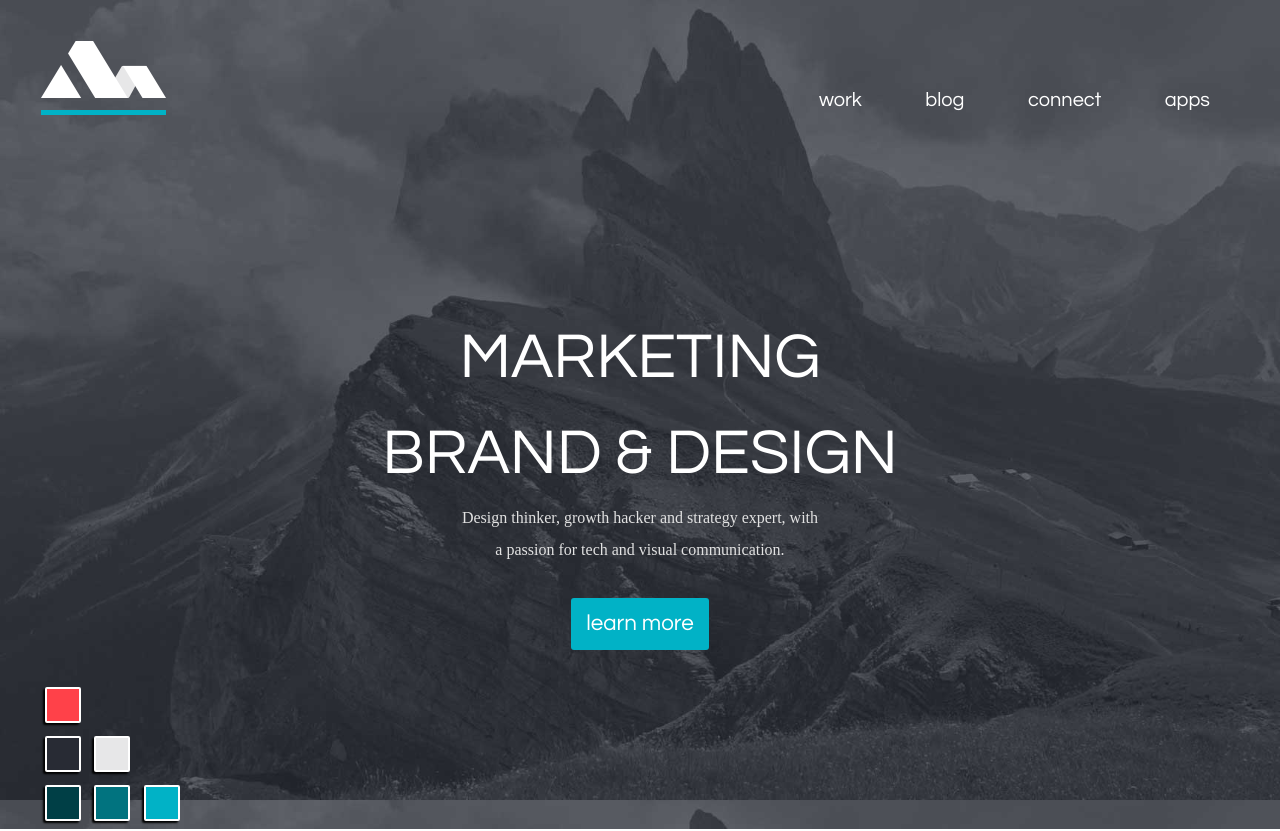
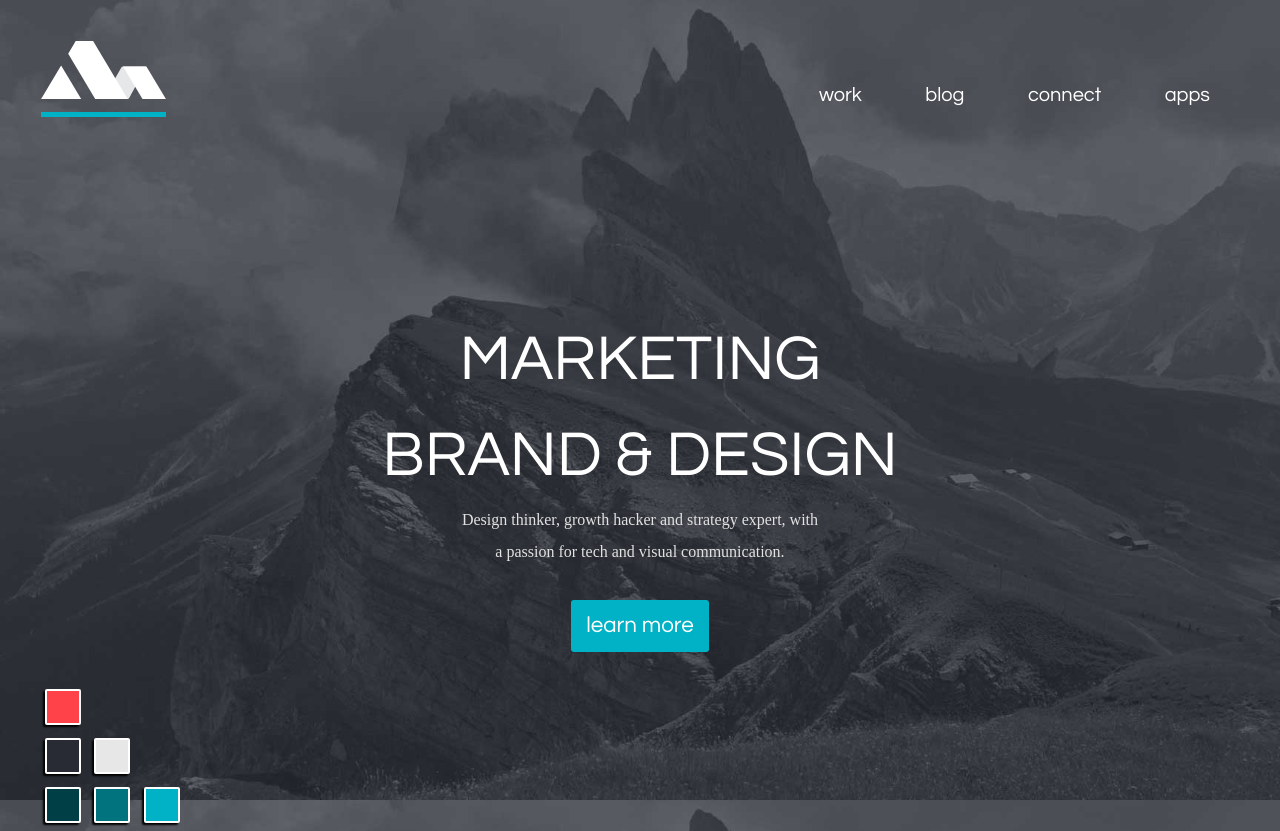
Before and after one commit to andrewhml/andrewhml.github.com, a plain HTML site: page index.html in a window 1280 px wide. Drawn offline with Linux system fonts and the light colour scheme; a web font is replaced by a local one.

Commit message:
trying svg code for header

```diff
--- a/index.html
+++ b/index.html
@@ -8,7 +8,25 @@
     <body>
         <div class="navbar">
             <div class="logo">
-                <a href="index.html"><img class="nav-logo" src="images/ahml-logo-small.png"></a>
+                <?xml version="1.0" encoding="utf-8"?>
+                <!-- Generator: Adobe Illustrator 16.0.4, SVG Export Plug-In . SVG Version: 6.00 Build 0)  -->
+                <!DOCTYPE svg PUBLIC "-//W3C//DTD SVG 1.1//EN" "http://www.w3.org/Graphics/SVG/1.1/DTD/svg11.dtd">
+                <svg class="nav-logo" version="1.1" id="Layer_1" xmlns="http://www.w3.org/2000/svg" xmlns:xlink="http://www.w3.org/1999/xlink" x="0px" y="0px"
+                     width="125px" height="60px" viewBox="0 0 125 60" style="enable-background:new 0 0 125 60;" xml:space="preserve">
+                <style type="text/css">
+                <![CDATA[
+                    .st0{fill:#E6E7E8;}
+                    .st1{fill:#FFFFFF;}
+                ]]>
+                </style>
+                <polygon class="st1" points="0.1,58.9 20.1,25.5 40.2,58.9 "/>
+                <g>
+                    <path class="st0" d="M80.5,27.3c0.3-0.5,0.9-0.9,1.5-0.9h22.3c0.6,0,0.8,0.4,0.5,0.9L88.2,58c-0.3,0.5-0.9,0.9-1.5,0.9H63.4
+                        c-0.6,0-0.8-0.4-0.5-0.9L80.5,27.3z"/>
+                </g>
+                <polygon class="st1" points="52.1,1.1 34.7,1.1 27.2,13.8 54.2,58.9 86.7,58.9 "/>
+                <polygon class="st1" points="105.4,26.4 82,26.4 101.5,58.9 124.9,58.9 "/>
+                </svg>
             </div>
             <nav>
                 <ul>
--- a/stylesheet.css
+++ b/stylesheet.css
@@ -48,7 +48,7 @@ a {
 
 .nav-logo {
 	border-bottom: 5px solid #01b2c6;
-	padding-bottom: 10px;
+	padding-bottom: 12px;
 	text-shadow: rgba(0, 0, 0, .01) 0 0 1px
 }
 
@@ -62,7 +62,7 @@ a {
 
 nav {
 	float: right;
-	margin-top: 50px;
+	margin-top: 45px;
 }
 
 nav a{
@@ -74,7 +74,7 @@ nav a{
 
 nav a:hover {
 	border-bottom: 5px solid #01b2c6;
-	padding-bottom: 8px;
+	padding-bottom: 7px;
 }
 
 nav ul{
@@ -89,6 +89,10 @@ nav li {
 	font-weight: lighter;
 	margin: 0 1.5em;
 
+}
+
+nav li:first-child {
+	margin-left: 0;
 }
 
 
```
Also changed, not shown: images/ahml-logo-small2.svg (added).
